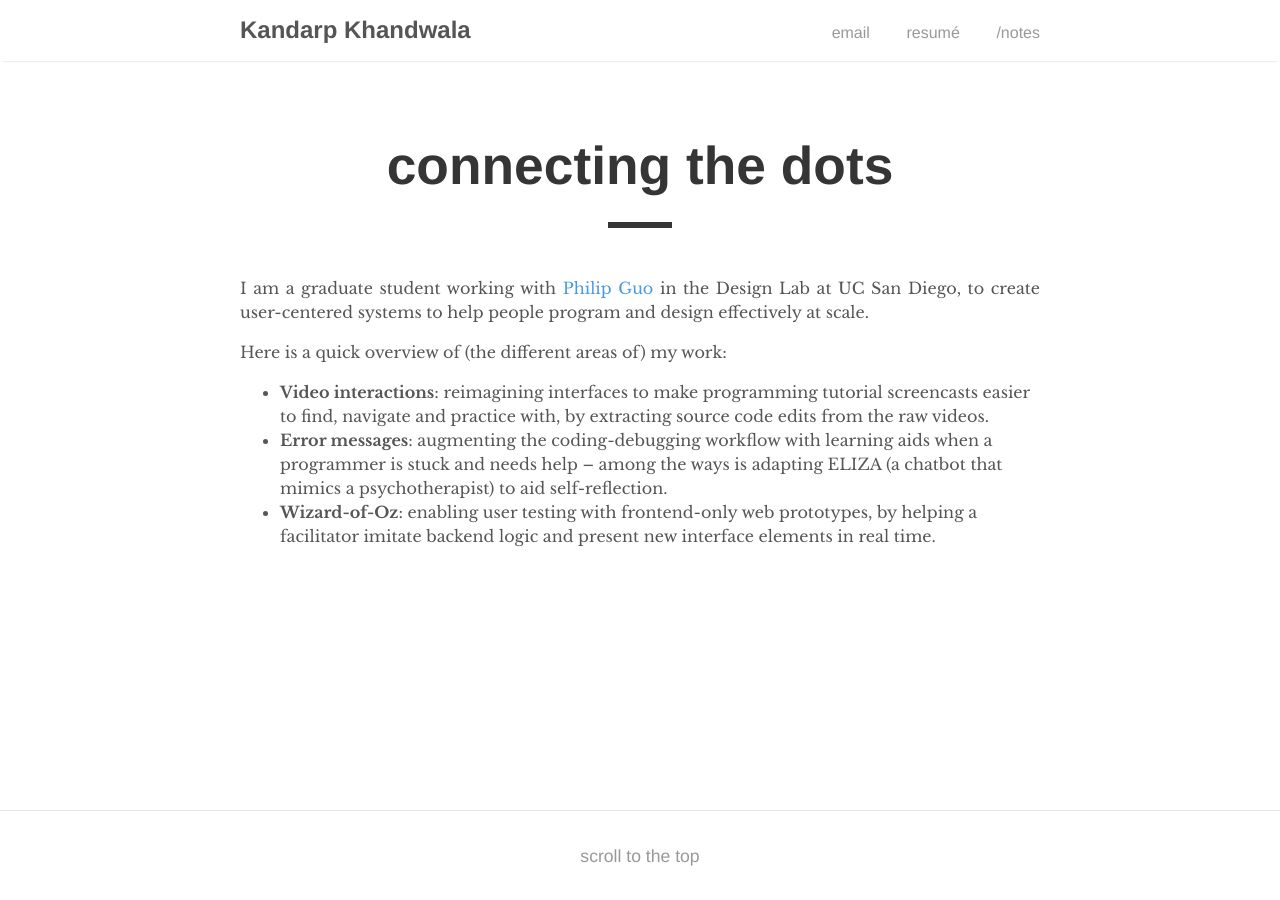
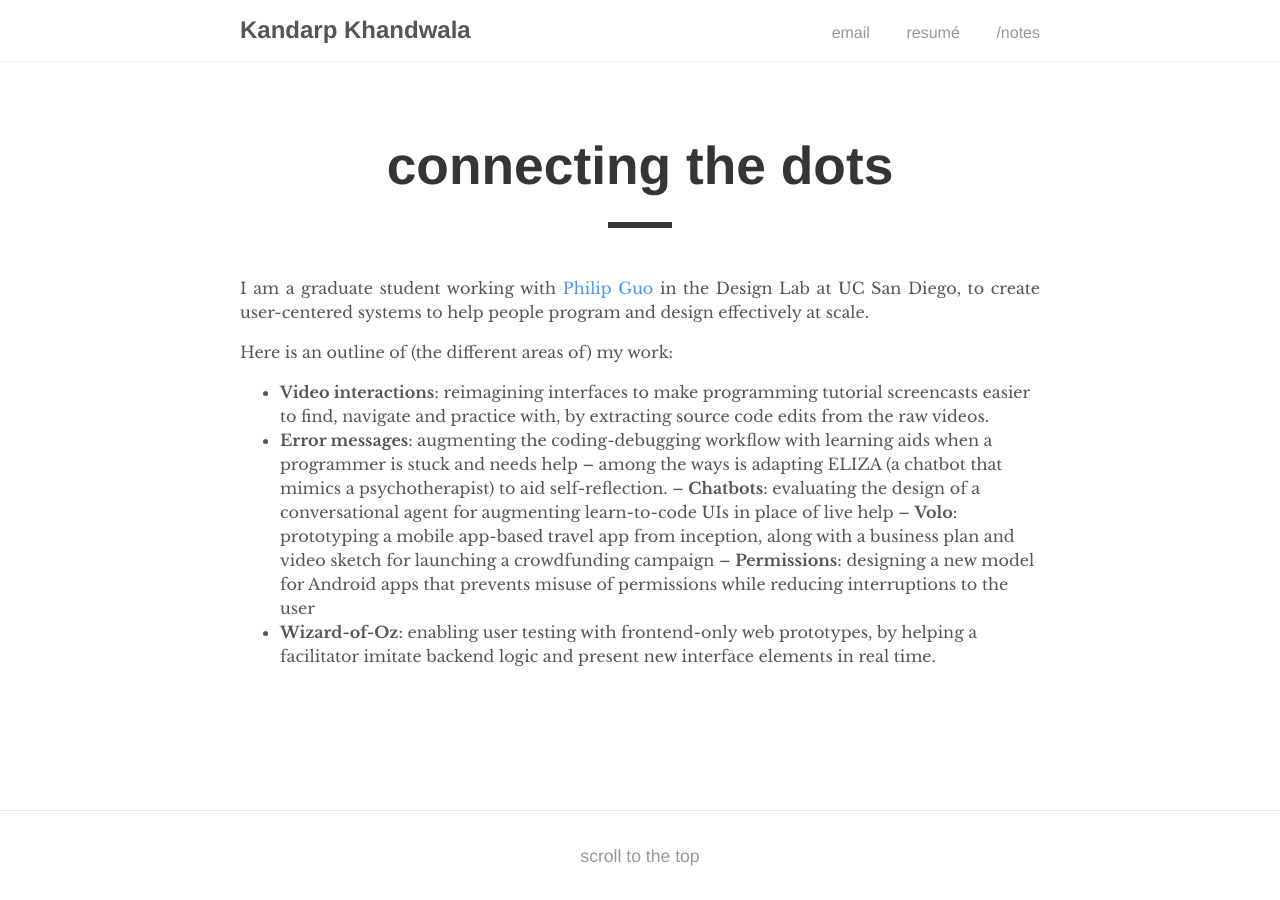
Before and after one commit to kandarpksk/kandarpksk.github.io, a Jekyll site: the page built from _posts/2018-01-30-about.md, in a window 1280 px wide. Built offline with Jekyll 4.4.1, drawn with Linux system fonts in a browser that asks for light colours.

Commit message:
added more projects

```diff
--- a/_posts/2018-01-30-about.md
+++ b/_posts/2018-01-30-about.md
@@ -8,7 +8,10 @@ excerpt: I am a graduate student working with Philip Guo in the Design Lab at UC
 <!-- note: sync with excerpt -->
 I am a graduate student working with [Philip Guo](http://pgbovine.net) in the Design Lab at UC San Diego, to create user-centered systems to help people program and design effectively at scale.
 
-Here is a quick overview of (the different areas of) my work:
+Here is an outline of (the different areas of) my work:
 - **Video interactions**: reimagining interfaces to make programming tutorial screencasts easier to find, navigate and practice with, by extracting source code edits from the raw videos.
 - **Error messages**: augmenting the coding-debugging workflow with learning aids when a programmer is stuck and needs help -- among the ways is adapting ELIZA (a chatbot that mimics a psychotherapist) to aid self-reflection.
+– **Chatbots**: evaluating the design of a conversational agent for augmenting learn-to-code UIs in place of live help
+– **Volo**: prototyping a mobile app-based travel app from inception, along with a business plan and video sketch for launching a crowdfunding campaign
+– **Permissions**: designing a new model for Android apps that prevents misuse of permissions while reducing interruptions to the user
 - **Wizard-of-Oz**: enabling user testing with frontend-only web prototypes, by helping a facilitator imitate backend logic and present new interface elements in real time.
```
